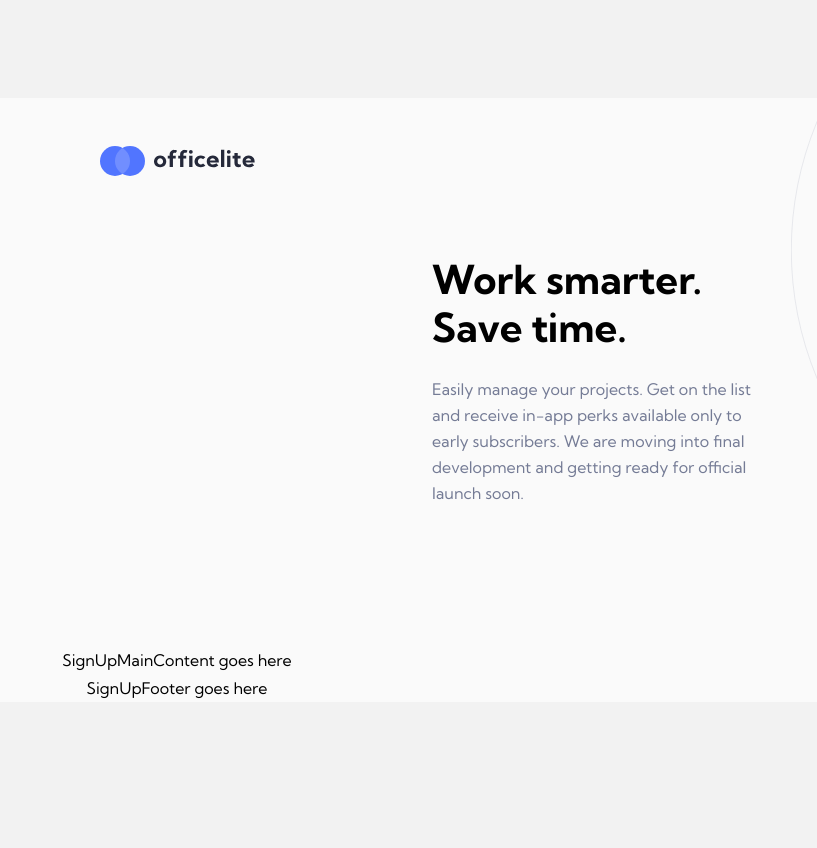
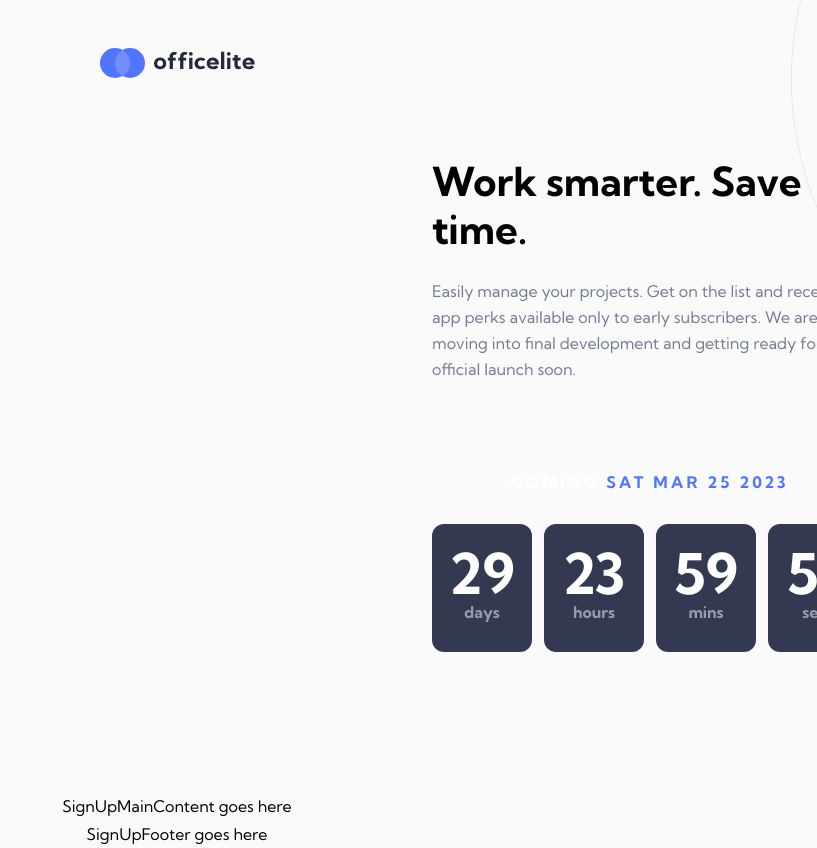
Before and after one commit to Hcmwebs/officelite-coming-soon-site, a React (Vite) app: page /signup in a window 1280 px wide. Shown: the whole page, without its empty margins (463-1280 px from the left). Before the commit the page ends 800 px from the top, so only its background shows below. Built offline with nearby package versions, Linux system fonts and the light colour scheme.

Commit message:
added classes to signupHero compo

```diff
--- a/src/components/SignUpHero.jsx
+++ b/src/components/SignUpHero.jsx
@@ -1,15 +1,17 @@
 import React from 'react'
-import { signUpHero } from '../data/Data'
+import { signUpHero, timerDuration } from '../data/Data'
 import { StyledHero } from '../styles'
+import { Timer } from './index'
 
 const SignUpHero = () => {
 	const { title, body } = signUpHero
 
 	return (
-		<StyledHero>
+		<StyledHero className='signUp'>
 			<div className='heroBody'>
 				<h1>{title}</h1>
 				<p>{body}</p>
+				<Timer duration={timerDuration} />
 			</div>
 		</StyledHero>
 	)
--- a/src/styles/StyledHero.jsx
+++ b/src/styles/StyledHero.jsx
@@ -1,6 +1,10 @@
 import styled from 'styled-components'
 
 const StyledHero = styled.div`
+	&.homePage {
+	}
+	&.signUpPage {
+	}
 	padding-top: 2rem;
 	padding-bottom: 5rem;
 	display: flex;
```
